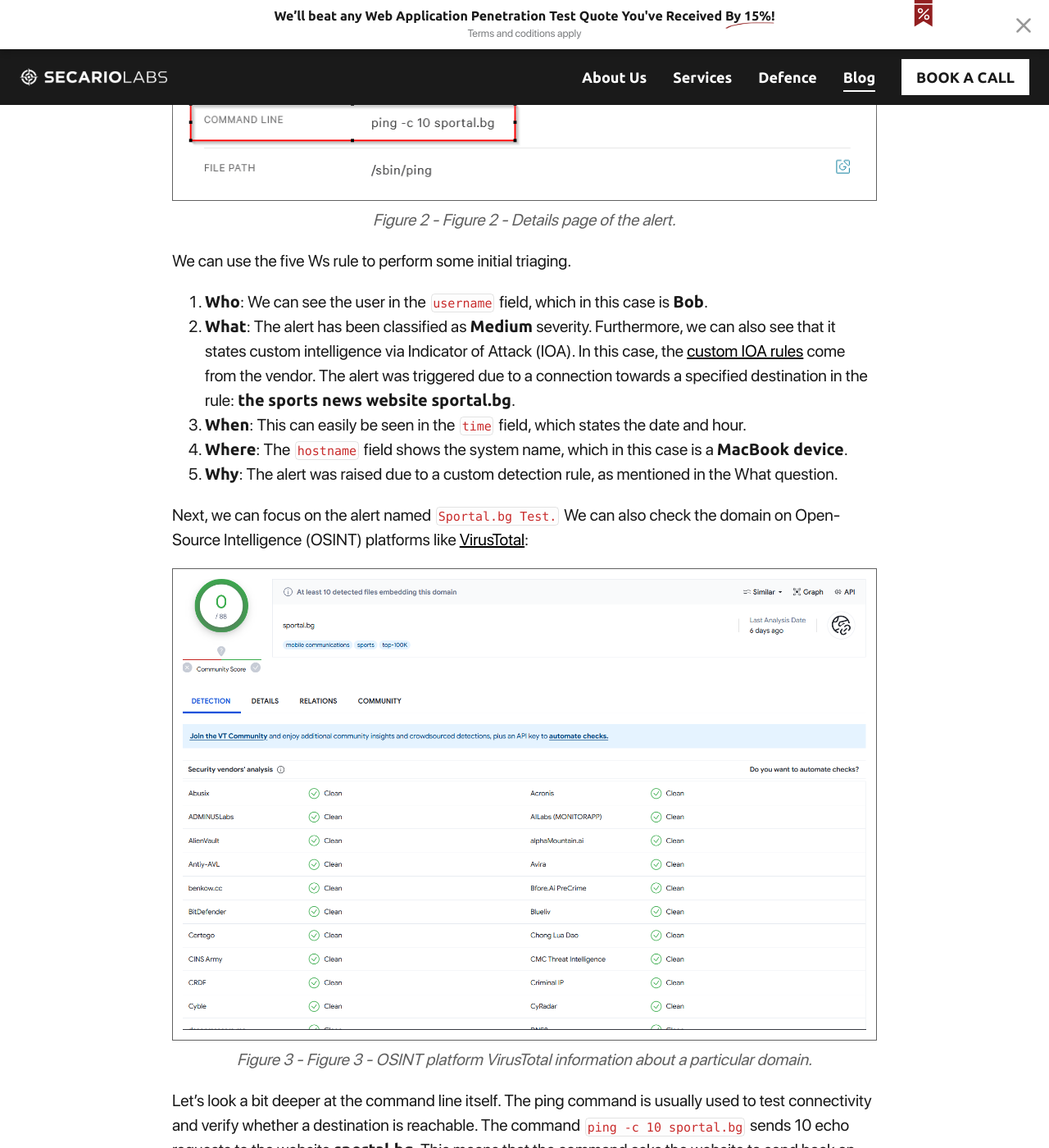
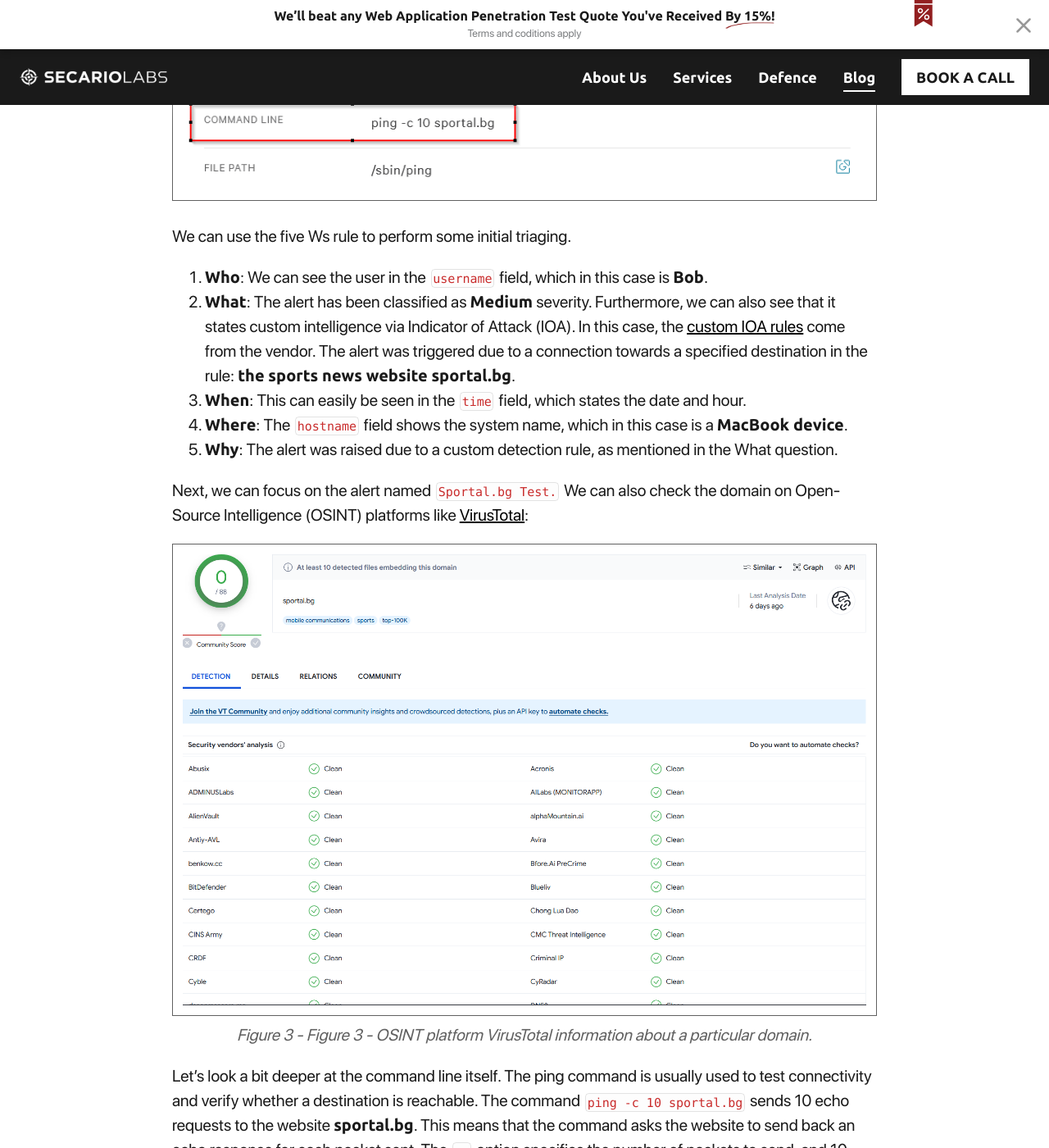
Before and after one commit to secariolabs/secariolabs.github.io, a Jekyll site: the page built from _posts/2025-01-05-navigating-the-maze-of-security-alerts.md, in a window 1280 px wide and 1400 px high, scrolled down 2985 px. Shown: the whole window at 82% size. Built offline with Jekyll 4.4.1, drawn with Linux system fonts in a browser that asks for light colours; comment, search, counter and statistics services are not loaded.

```diff
--- a/_posts/2025-01-05-navigating-the-maze-of-security-alerts.md
+++ b/_posts/2025-01-05-navigating-the-maze-of-security-alerts.md
@@ -37,7 +37,6 @@
 _Figure 1 - Process tree execution of the alert._
 
 ![](/assets/images/posts/navigatingthemazeofsecurityalerts-image2.png)
-_Figure 2 - Details page of the alert._
 
 We can use the five Ws rule to perform some initial triaging.
 
@@ -79,7 +78,6 @@
 Since this detection involves PowerShell, it is important to understand what exactly was executed. Conveniently, the security solution provides detailed information about the executed command:
 
 ![](/assets/images/posts/navigatingthemazeofsecurityalerts-image1.png)
-
 _Figure 6 - Process operation section of the detection, showing command-line execution._
 
 Let's break it down together:
--- a/_sass/elements.scss
+++ b/_sass/elements.scss
@@ -218,6 +218,7 @@
     padding: .75rem;
 
     & + em {
+      display: block;
       color: $dark_gray;
 
       &::before {
```
